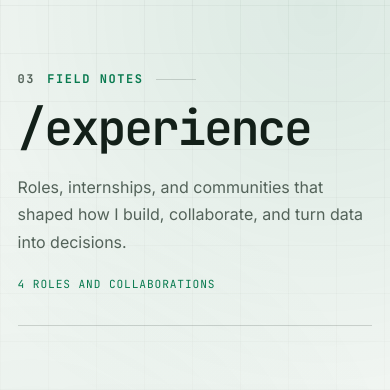
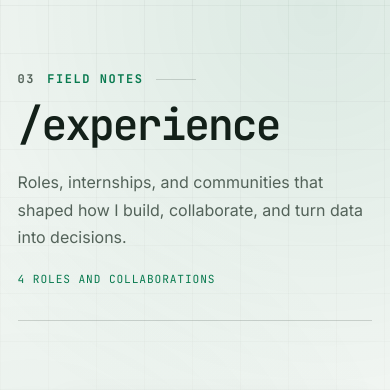
Before and after one commit to sarpowsky/sarpowsky.github.io, an Astro site: page /experience in a window 390 px wide. Shown: the part 91-481 px from the top of the page. Built offline with nearby package versions, Linux system fonts and the light colour scheme; Astro itself is replaced by a stand-in of ours.

Commit message:
fix(layout): protect long page intro titles

```diff
--- a/src/styles/components.css
+++ b/src/styles/components.css
@@ -579,6 +579,10 @@
 .page-intro h1 {
   font-size: clamp(3rem, 8vw, 6rem);
   line-height: 0.95;
+}
+
+.page-intro h1.page-intro-title-long {
+  font-size: clamp(3rem, 4.7vw, 4.1rem);
 }
 
 .page-intro-copy {
@@ -1488,11 +1492,6 @@ body:has(dialog.modal[open]) {
     grid-template-columns: minmax(0, 1.35fr) minmax(16rem, 0.65fr);
   }
 
-  .page-intro-grid {
-    grid-template-columns: minmax(0, 1fr) minmax(20rem, 0.9fr);
-    gap: clamp(2rem, 8vw, 7rem);
-  }
-
   .skill-groups,
   .project-grid,
   .certificate-grid {
@@ -1509,6 +1508,11 @@ body:has(dialog.modal[open]) {
 }
 
 @media (min-width: 64rem) {
+  .page-intro-grid {
+    grid-template-columns: minmax(0, 1fr) minmax(20rem, 0.9fr);
+    gap: clamp(2rem, 8vw, 7rem);
+  }
+
   .certificate-grid {
     grid-template-columns: repeat(3, minmax(0, 1fr));
   }
@@ -1554,7 +1558,7 @@ body:has(dialog.modal[open]) {
     display: none;
   }
 
-  .page-intro-title-long {
+  .page-intro h1.page-intro-title-long {
     font-size: clamp(2.15rem, 11vw, 3rem);
   }
 
```
